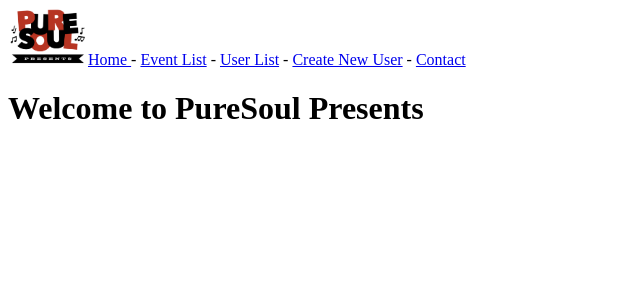
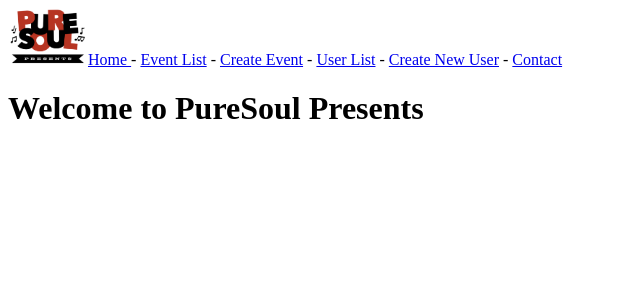
Before and after one commit to elijahsamuels/puresoulpresents-frontend, a React (Create React App) app: page / in a window 1280 px wide. Shown: the top 300 px of the page, without its empty margins (0-640 px from the left). Built offline with nearby package versions, Linux system fonts and the light colour scheme.

Commit message:
added CreateEvent route

```diff
--- a/src/components/Nav.js
+++ b/src/components/Nav.js
@@ -1,23 +1,23 @@
 import React from "react";
 import { Link } from "react-router-dom";
-import userSamplePhoto from "../images/puresoulpresents.png";
+import PureSoulLogo from "../images/puresoulpresents.png";
 
 function Nav() {
   return (
     <div className="userDetails">
       <Link to="/">
-      <img src={userSamplePhoto} alt="User" width="80" />
+      <img src={PureSoulLogo} alt="User" width="80" />
        </Link>
       <Link to="/">Home </Link>
       {" - "}
       <Link to="/eventlist">Event List</Link>
       {" - "}
+      <Link to="/createevent">Create Event</Link>
+      {" - "}
       <Link to="/userlist">User List</Link>
       {" - "}
       <Link to="/createuser">Create New User</Link>
       {" - "}
-      {/* <Link to="/userdetails">User Details</Link>
-      {" - "} */}
       <Link to="/contact">Contact</Link>
     </div>
   );
```
